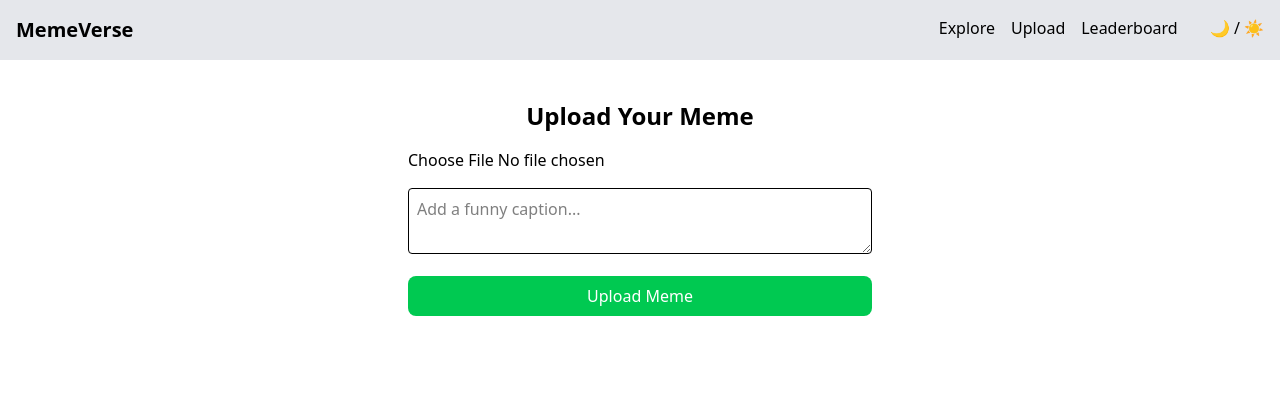
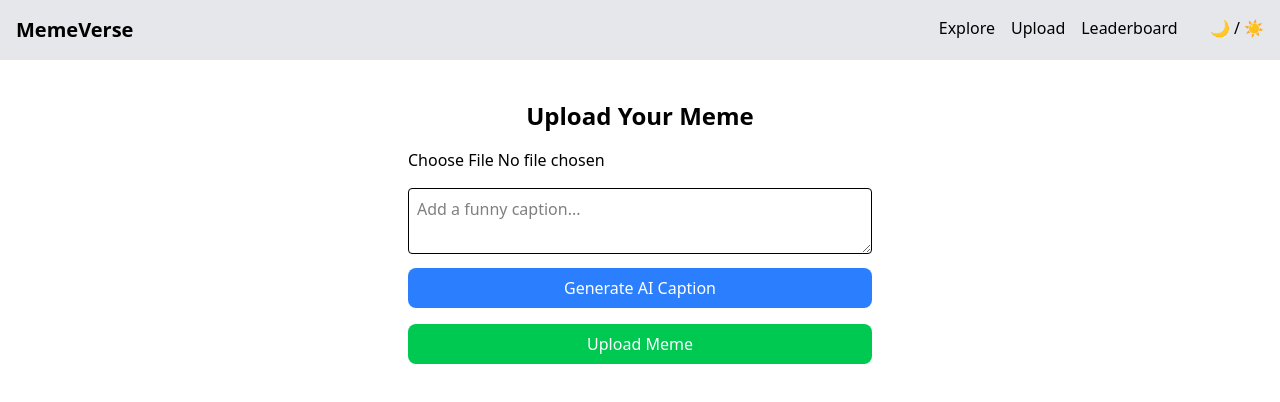
Before and after one commit to Camp4er/Memeverse, a Next.js app: page /upload in a window 1280 px wide. Shown: the top 402 px of the page. Built offline with nearby package versions, Linux system fonts and the light colour scheme.

Commit message:
upload.tsx, generate captions

```diff
--- a/pages/upload.tsx
+++ b/pages/upload.tsx
@@ -8,6 +8,7 @@ const UploadPage = () => {
   const [previewUrl, setPreviewUrl] = useState<string | null>(null);
   const [caption, setCaption] = useState<string>("");
   const [uploading, setUploading] = useState(false);
+  const [loadingCaption, setLoadingCaption] = useState(false);
   const [uploadedMemes, setUploadedMemes] = useState<UploadedMeme[]>([]);
 
   // Handle image selection
@@ -17,6 +18,41 @@ const UploadPage = () => {
       setImage(file);
       setPreviewUrl(URL.createObjectURL(file));
     }
+  };
+
+  // Generate AI Caption
+  const generateAICaption = async () => {
+    setLoadingCaption(true);
+
+    try {
+      const res = await fetch("https://api.imgflip.com/get_memes");
+      const data = await res.json();
+
+      if (data.success) {
+        // Pick a random meme template
+        const memeTemplates = data.data.memes;
+        const randomMeme = memeTemplates[Math.floor(Math.random() * memeTemplates.length)];
+
+        // Generate a funny caption
+        const captions = [
+          "When you realize it's Monday again...",
+          "Me waiting for the weekend like...",
+          "That awkward moment when...",
+          "When your code works on the first try!",
+          "Debugging be like...",
+          "React devs after another new update drops..."
+        ];
+
+        setCaption(captions[Math.floor(Math.random() * captions.length)]);
+      } else {
+        alert("Failed to get meme templates!");
+      }
+    } catch (error) {
+      console.error("Error fetching AI caption:", error);
+      alert("Failed to generate AI caption!");
+    }
+
+    setLoadingCaption(false);
   };
 
   // Handle upload to ImgBB API
@@ -85,6 +121,15 @@ const UploadPage = () => {
         onChange={(e) => setCaption(e.target.value)}
       />
 
+      {/* Generate AI Caption */}
+      <button
+        className={`w-full py-2 mt-2 text-white rounded-lg ${loadingCaption ? "bg-gray-400" : "bg-blue-500"}`}
+        onClick={generateAICaption}
+        disabled={loadingCaption}
+      >
+        {loadingCaption ? "Generating..." : "Generate AI Caption"}
+      </button>
+
       {/* Upload Button */}
       <button
         className={`w-full py-2 mt-4 text-white rounded-lg ${uploading ? "bg-gray-400" : "bg-green-500"}`}
```
